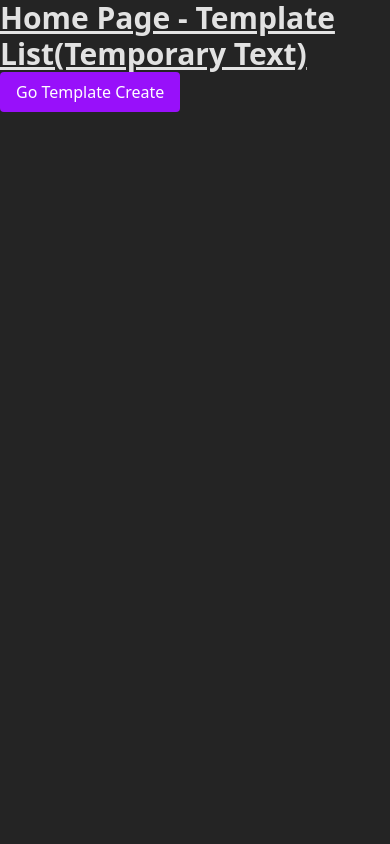
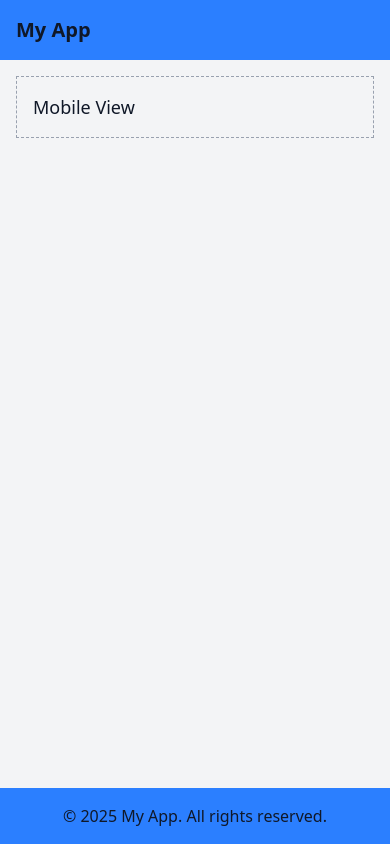
Before and after one commit to Changsik00/survey, a React (Vite) app: page /responsive in a window 390 px wide. Before the commit this address led to /. Built offline with nearby package versions, Linux system fonts and the light colour scheme.

Commit message:
feat: App.tsx 내용을 main으로 통합하고 반응형 breakpoint 설정 및 확인

```diff
--- a/src/App.tsx
+++ /dev/null
@@ -1,20 +0,0 @@
-import { BrowserRouter as Router, Routes, Route, Navigate } from 'react-router-dom';
-
-import Home from './pages/Home';
-import Template from './pages/Template';
-import TemplateCreate from './pages/TemplateCreate';
-
-function App() {
-  return (
-    <Router>
-      <Routes>
-        <Route path="/" element={<Home />} />
-        <Route path="/template/:id" element={<Template />} />
-        <Route path="/template/create" element={<TemplateCreate />} />
-        <Route path="*" element={<Navigate to="/" />} /> {/* 404 처리 */}
-      </Routes>
-    </Router>
-  );
-}
-
-export default App;
--- /dev/null
+++ b/src/app.css
@@ -0,0 +1,8 @@
+@import "tailwindcss";
+/* https://tailwindcss.com/docs/theme*/
+@theme {
+  --breakpoint-*: initial;
+  --breakpoint-tablet: 40rem;
+  --breakpoint-laptop: 64rem;
+  --breakpoint-desktop: 80rem;
+}
--- /dev/null
+++ b/src/components/ResponsiveTest.tsx
@@ -0,0 +1,22 @@
+import React from 'react';
+
+const ResponsiveTest: React.FC = () => {
+  return (
+    <div className="p-4 border border-dashed border-gray-400">
+      {/* 모바일: 기본적으로 보이고, 태블릿 이상에서는 숨김 */}
+      <div className="block tablet:hidden">
+        <p className="text-lg">Mobile View</p>
+      </div>
+      {/* 태블릿: 태블릿 이상부터 보이고, 데스크탑에서는 숨김 */}
+      <div className="hidden tablet:block desktop:hidden">
+        <p className="text-xl">Tablet View</p>
+      </div>
+      {/* 데스크탑: 데스크탑 이상에서만 보임 */}
+      <div className="hidden desktop:block">
+        <p className="text-2xl">Desktop View</p>
+      </div>
+    </div>
+  );
+};
+
+export default ResponsiveTest;
--- /dev/null
+++ b/src/components/common/Layout.tsx
@@ -0,0 +1,19 @@
+import React, { ReactNode } from 'react';
+
+interface LayoutProps {
+  children: ReactNode;
+}
+
+const Layout: React.FC<LayoutProps> = ({ children }) => {
+  return (
+    <div className="flex flex-col min-h-screen bg-gray-100 dark:bg-gray-900 text-gray-900 dark:text-white">
+      <header className="p-4 bg-blue-500">
+        <h1 className="text-xl font-bold">My App</h1>
+      </header>
+      <main className="flex-1 p-4">{children}</main>
+      <footer className="p-4 bg-blue-500 text-center">© 2025 My App. All rights reserved.</footer>
+    </div>
+  );
+};
+
+export default Layout;
--- a/src/index.css
+++ /dev/null
@@ -1,16 +0,0 @@
-@import "tailwindcss";
-
-:root {
-  font-family: system-ui, Avenir, Helvetica, Arial, sans-serif;
-  line-height: 1.5;
-  font-weight: 400;
-
-  color-scheme: light dark;
-  color: rgba(255, 255, 255, 0.87);
-  background-color: #242424;
-
-  font-synthesis: none;
-  text-rendering: optimizeLegibility;
-  -webkit-font-smoothing: antialiased;
-  -moz-osx-font-smoothing: grayscale;
-}
--- a/src/main.tsx
+++ b/src/main.tsx
@@ -1,11 +1,27 @@
 import React from 'react';
 import ReactDOM from 'react-dom/client';
+import { BrowserRouter as Router, Routes, Route, Navigate } from 'react-router-dom';
 
-import App from './App';
-import './index.css';
+import Layout from './components/common/Layout';
+import ResponsiveTest from './components/ResponsiveTest';
+import Home from './pages/Home';
+import Template from './pages/Template';
+import TemplateCreate from './pages/TemplateCreate';
+
+import './app.css';
 
 ReactDOM.createRoot(document.getElementById('root') as HTMLElement).render(
   <React.StrictMode>
-    <App />
+    <Router>
+      <Layout>
+        <Routes>
+          <Route path="/" element={<Home />} />
+          <Route path="/template/:id" element={<Template />} />
+          <Route path="/template/create" element={<TemplateCreate />} />
+          <Route path="/responsive" element={<ResponsiveTest />} />
+          <Route path="*" element={<Navigate to="/" />} /> {/* 404 처리 */}
+        </Routes>
+      </Layout>
+    </Router>
   </React.StrictMode>
 );
```
